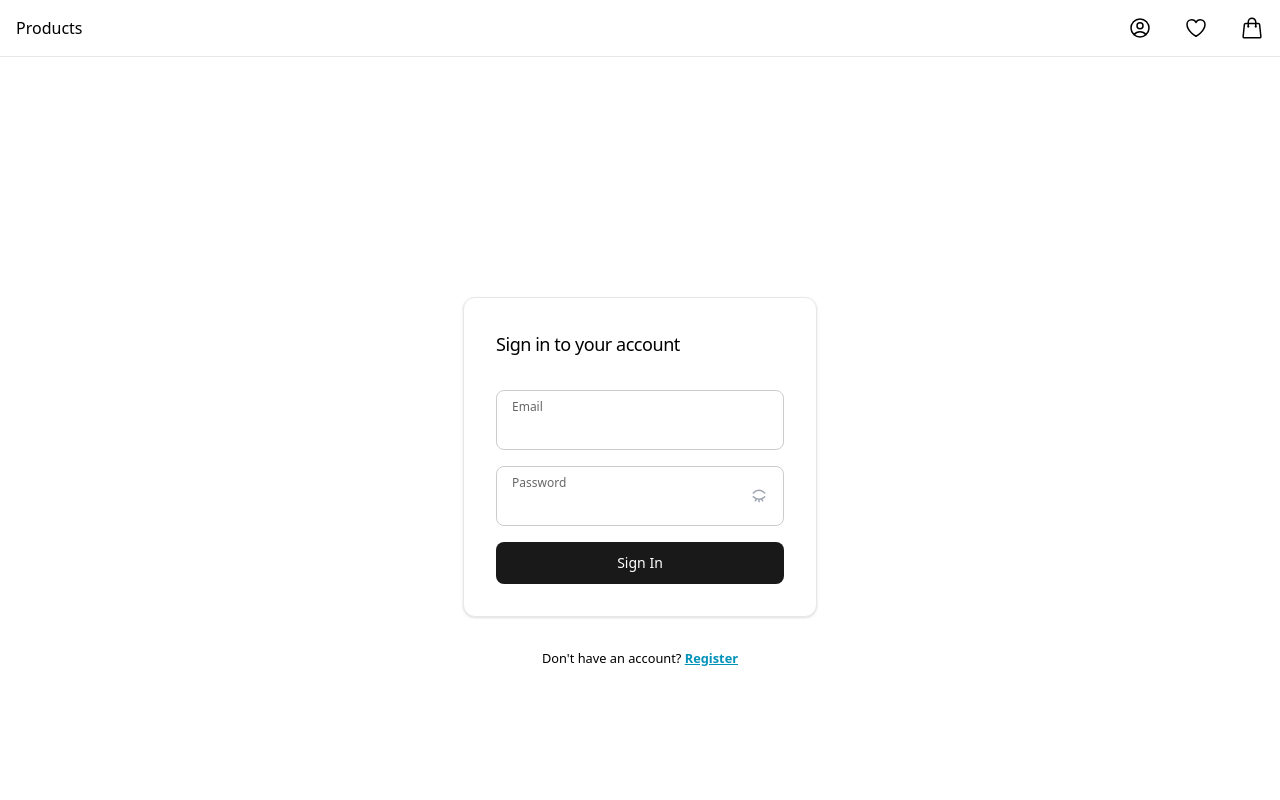
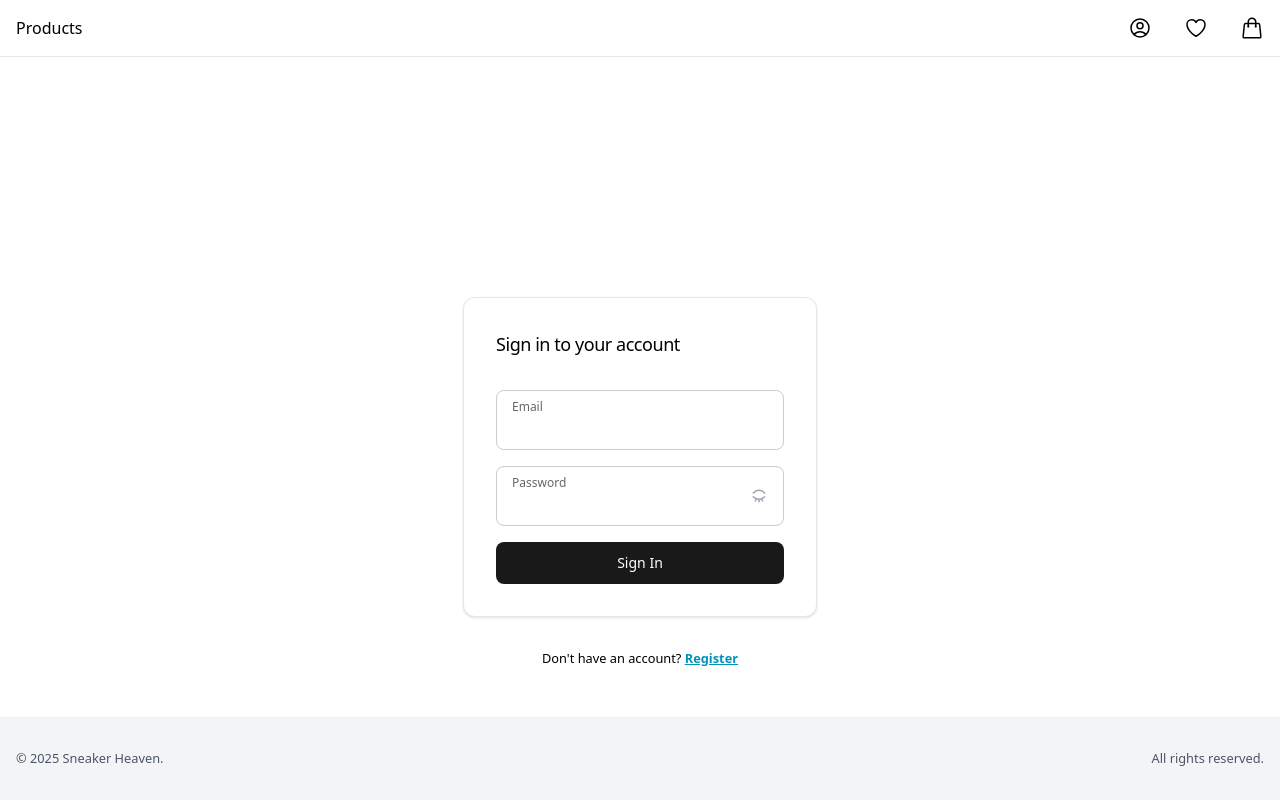
Before and after one commit to sabinabale/wishlist, a Next.js app: page /login in a window 1280 px wide. Shown: the top 800 px of the page. Built offline with nearby package versions, Linux system fonts and the light colour scheme.

Commit message:
update auth pages

```diff
--- a/src/app/(auth)/login/page.tsx
+++ b/src/app/(auth)/login/page.tsx
@@ -3,7 +3,7 @@
 
 export default function Page() {
   return (
-    <div className="flex flex-col items-center mt-60 h-screen">
+    <div className="flex flex-col items-center mt-60 pb-10">
       <LoginForm />
     </div>
   );
--- a/src/app/(auth)/register/page.tsx
+++ b/src/app/(auth)/register/page.tsx
@@ -3,7 +3,7 @@
 
 export default function Page() {
   return (
-    <div className="flex flex-col items-center mt-60 h-screen">
+    <div className="flex flex-col items-center mt-60 pb-10">
       <RegisterForm />
     </div>
   );
```
